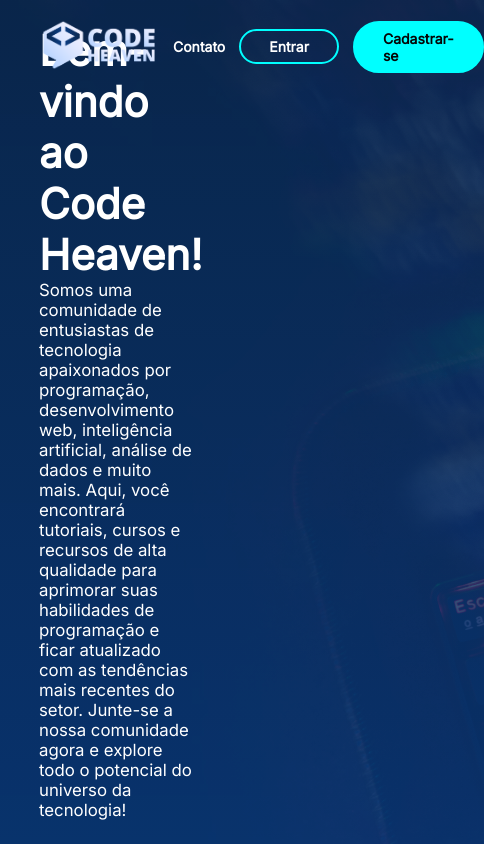
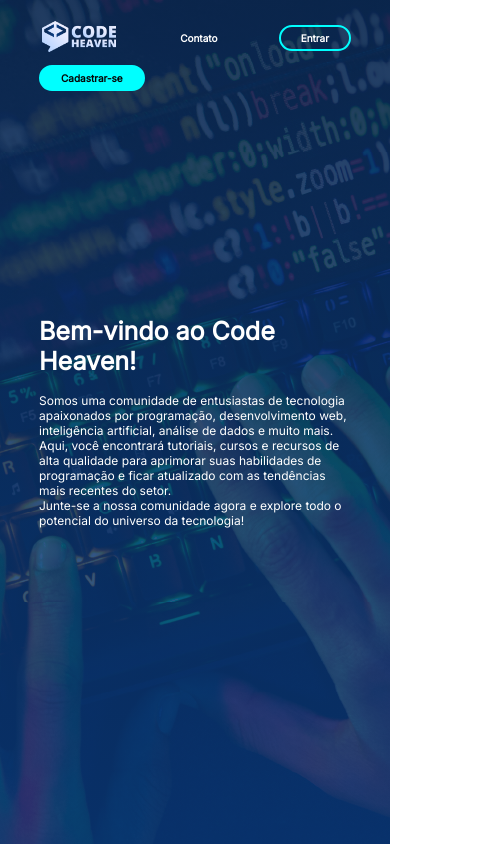
Before and after one commit to VictorKashima/code-heaven, a plain HTML site: page index.html in a window 390 px wide. Shown: the whole page, 484 px wide, since content can reach past the window. Drawn offline with Linux system fonts and the light colour scheme.

Commit message:
FIX: Finish index

```diff
--- a/estilos/index.css
+++ b/estilos/index.css
@@ -5,13 +5,15 @@
 }
 
 body {
-    height: 100vh;
+    min-height: 100vh;
     display: flex;
     justify-content: left;
     align-items: center;
     background:linear-gradient(0deg, rgba(10, 60, 130, 0.8), rgba(10, 40, 80, 0.9)), url(../imagens/code-heaven-home-background02.jpg);
+    background-position: center;
     width: min(100vw - 15px, 80%);
     margin-inline: auto;
+    font-size: 14px;
 }
 
 .index-nav-bar {
@@ -23,6 +25,8 @@ body {
     justify-content: left;
     align-items: center;
     gap: 1rem;
+    flex-wrap: wrap;
+    font-size: 1rem;
 }
 
 .index-nav-bar img {
@@ -35,8 +39,8 @@ body {
 
 .button {
     border: 2px solid var(--border-color);
-    padding: .5em 2em;
-    border-radius: 10em;
+    padding: .5rem 2rem;
+    border-radius: 10rem;
 }
 
 .signup {
@@ -45,7 +49,7 @@ body {
 }
 
 .text {
-    width: min(100vw - 15px, 50%);
+    width: min(100vw - 15px, 60%);
 }
 
 h1 {
@@ -56,3 +60,22 @@ p {
     font-size: 1.2rem;
     font-weight: 100;
 }
+
+@media screen and (max-width: 960px) {
+
+    html {
+        font-size: 10px;
+    }
+
+    .index-nav-bar img {
+        width: 80px;
+    }
+
+    h1 {
+        font-size: 2.5rem;
+    }
+
+    .text {
+        width: 100%;
+    }
+}
--- a/index.html
+++ b/index.html
@@ -13,8 +13,7 @@
     <nav class="index-nav-bar">
         <a href="/"><img src="imagens/code-heaven-logo.png" alt="Code Heaven"></a>
         <div class="links">
-            <a href="contato.html">Contato</a>
-            <a href="contato.html"></a>
+            <a href="contato.html" target="_blank">Contato</a>
         </div>
         <a href="paginas/login.html" class="button login">Entrar</a>
         <a href="paginas/signup.html" class="button signup">Cadastrar-se</a>
@@ -22,10 +21,11 @@
 
     <div class="text">
         <h1>Bem-vindo ao Code Heaven!</h1>
+        <br>
         <p>Somos uma comunidade de entusiastas de tecnologia apaixonados por programação, desenvolvimento web, inteligência artificial, análise de dados e muito mais.
-
+            <br>
             Aqui, você encontrará tutoriais, cursos e recursos de alta qualidade para aprimorar suas habilidades de programação e ficar atualizado com as tendências mais recentes do setor.
-
+            <br>
             Junte-se a nossa comunidade agora e explore todo o potencial do universo da tecnologia!</p>
     </div>
 
```
